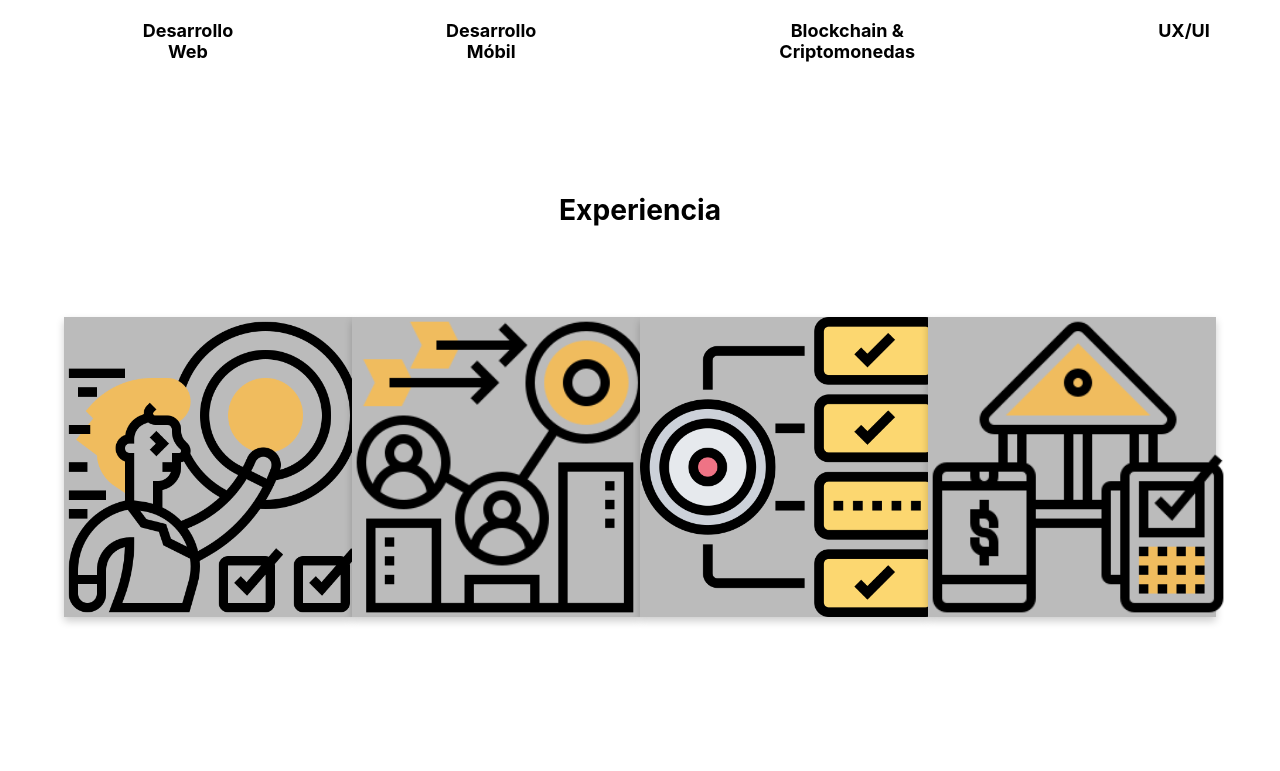
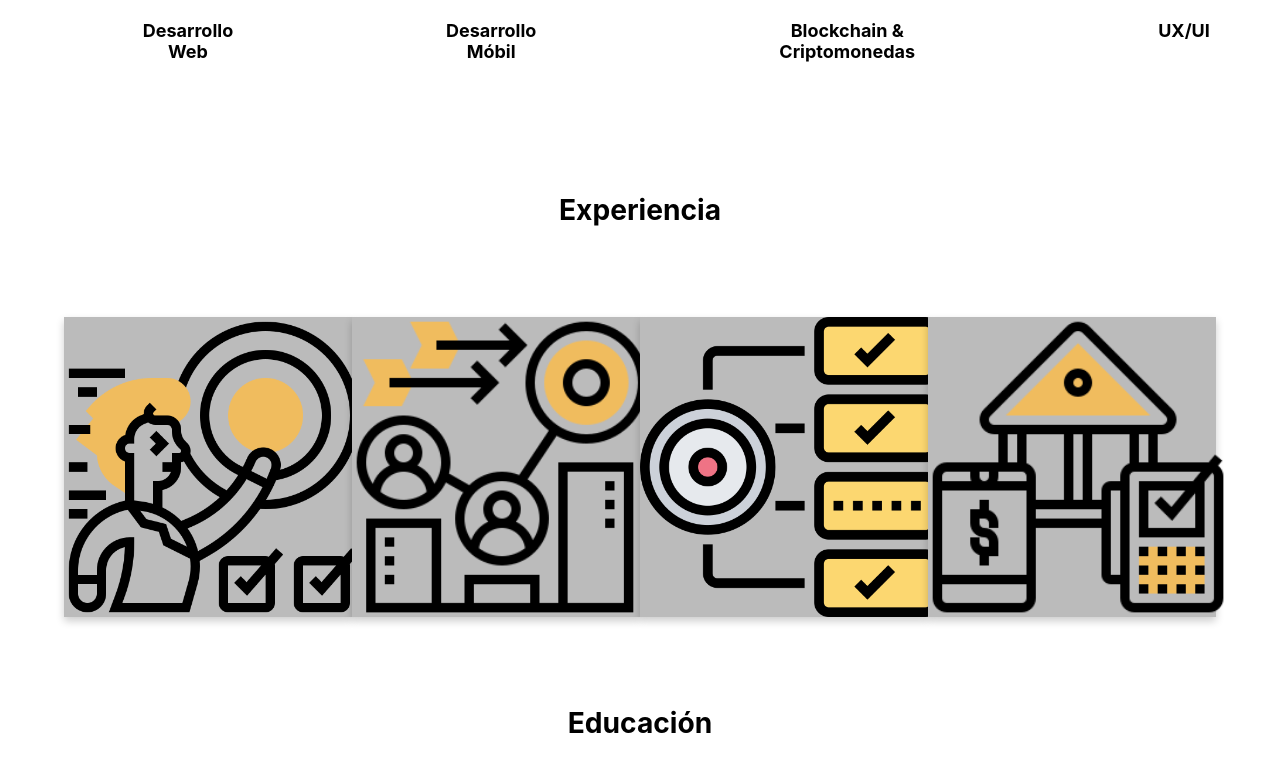
Before and after one commit to joacopiva/BinkerTP_Bottarini_Piva, a React (Create React App) app in the folder my-app/: page / in a window 1280 px wide. Shown: the part 1245-2016 px from the top of the page. Before the commit the page ends 1926 px from the top, so only its background shows below. Built offline with nearby package versions, Linux system fonts and the light colour scheme.

Commit message:
educacion

```diff
--- a/my-app/src/App.js
+++ b/my-app/src/App.js
@@ -5,6 +5,7 @@ import Main from "./views/Main";
 import AcercaDeMi from "./views/AcercaDeMi";
 import Conocimientos from "./views/Conocimientos";
 import Experiencia from "./views/Experiencia";
+import Educacion from "./views/Educacion";
 
 
 function App() {
@@ -17,6 +18,7 @@ function App() {
       <AcercaDeMi/>
       <Conocimientos/>
       <Experiencia/>
+      <Educacion/>
 
     </>
 
--- a/my-app/src/components/IconosConocimientos/index.jsx
+++ b/my-app/src/components/IconosConocimientos/index.jsx
@@ -1,6 +1,6 @@
 let IconosConocimientos = ({url, texto}) =>
 (
-    <div style={{margin: "10", textAlign: "center", justifyContent: "space-between", margin: "4vw", paddingLeft: "6vw", marginTop: "3vw", marginBottom: "5vw"}}>
+    <div style={{margin: "6", textAlign: "center", justifyContent: "space-between", margin: "4vw", paddingLeft: "6vw", marginTop: "3vw", marginBottom: "5vw"}}>
         <img src={url} alt="..."  style={{ width: "7vw", height: "7vw"}}></img>
         <p style={{fontSize: "large"}}> {texto}</p>
     </div>
--- a/my-app/src/views/Educacion/index.jsx
+++ b/my-app/src/views/Educacion/index.jsx
@@ -0,0 +1,15 @@
+import Titulo from "../../components/Titulo"
+
+const Educacion = () =>
+{
+    return(
+    <section>
+    <Titulo
+    texto = {"Educación"}
+    />
+
+    </section>
+    )
+}
+
+export default Educacion
```
